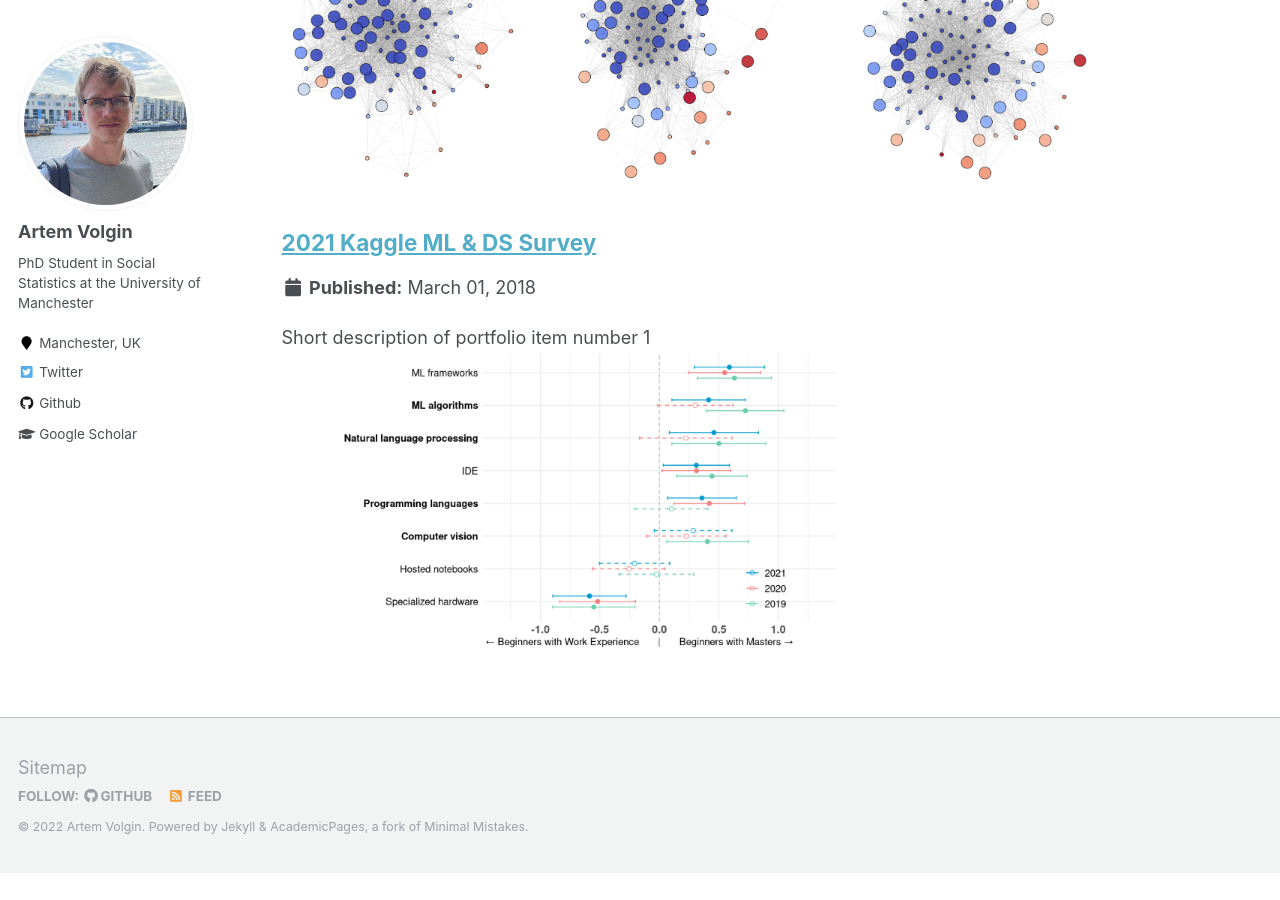
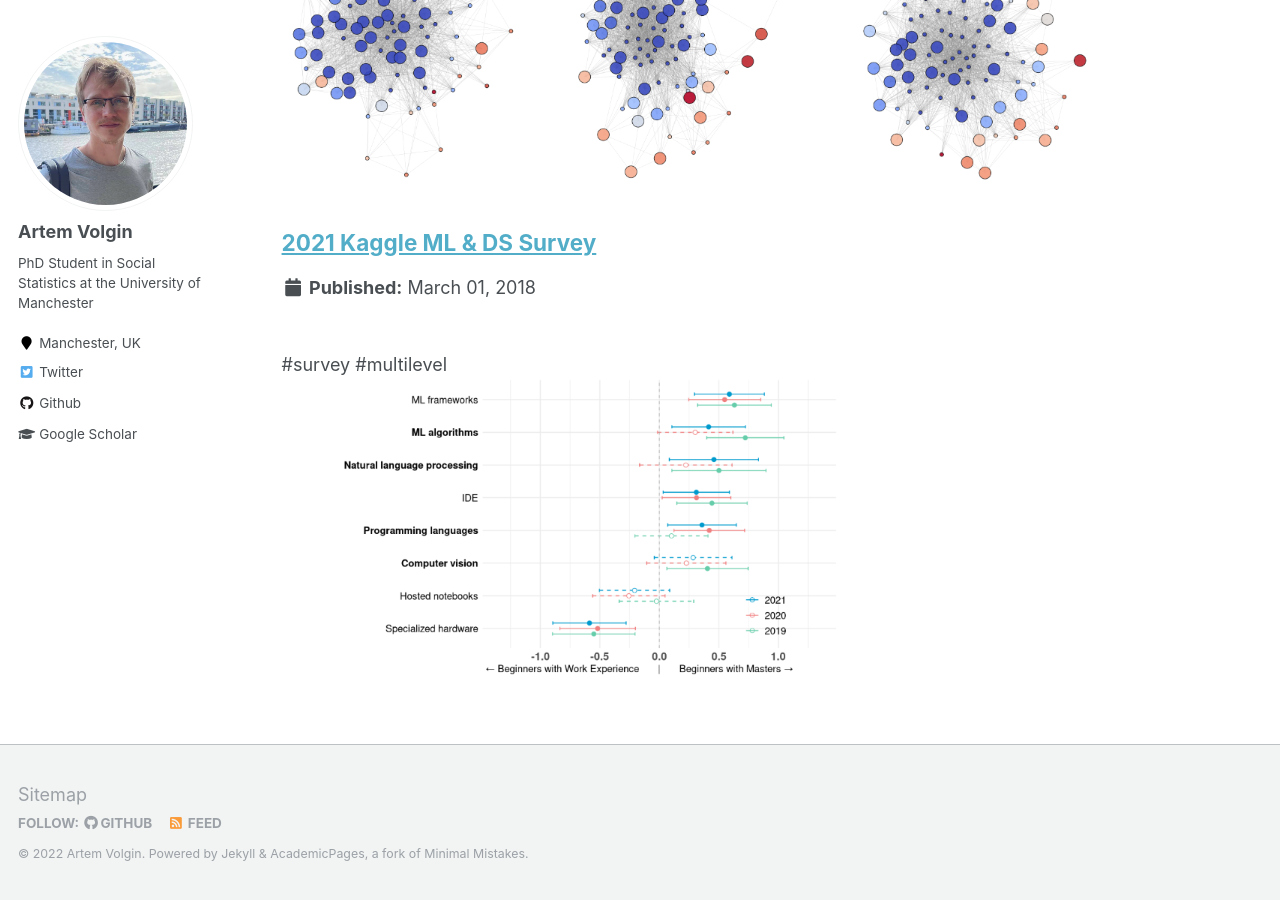
Before and after one commit to artvolgin/artvolgin.github.io, a Jekyll site: the page built from _pages/portfolio.html, in a window 1280 px wide and 900 px high, scrolled down 2299 px. Built offline with Jekyll 4.4.1, drawn with Linux system fonts in a browser that asks for light colours; before the commit the page ends 3172 px from its top, so only the background shows below that.

Commit message:
Update kaggle_survey_2021.md

```diff
--- a/_portfolio/kaggle_survey_2021.md
+++ b/_portfolio/kaggle_survey_2021.md
@@ -1,6 +1,6 @@
 ---
 title: "2021 Kaggle ML & DS Survey"
-excerpt: "Short description of portfolio item number 1<br/><img src='/images/competitions/competition_2.png'>"
+excerpt: "<br/>#survey #multilevel<br/><img src='/images/competitions/competition_2.png'>"
 collection: portfolio
 date: 2018-03-01
 ---
```
